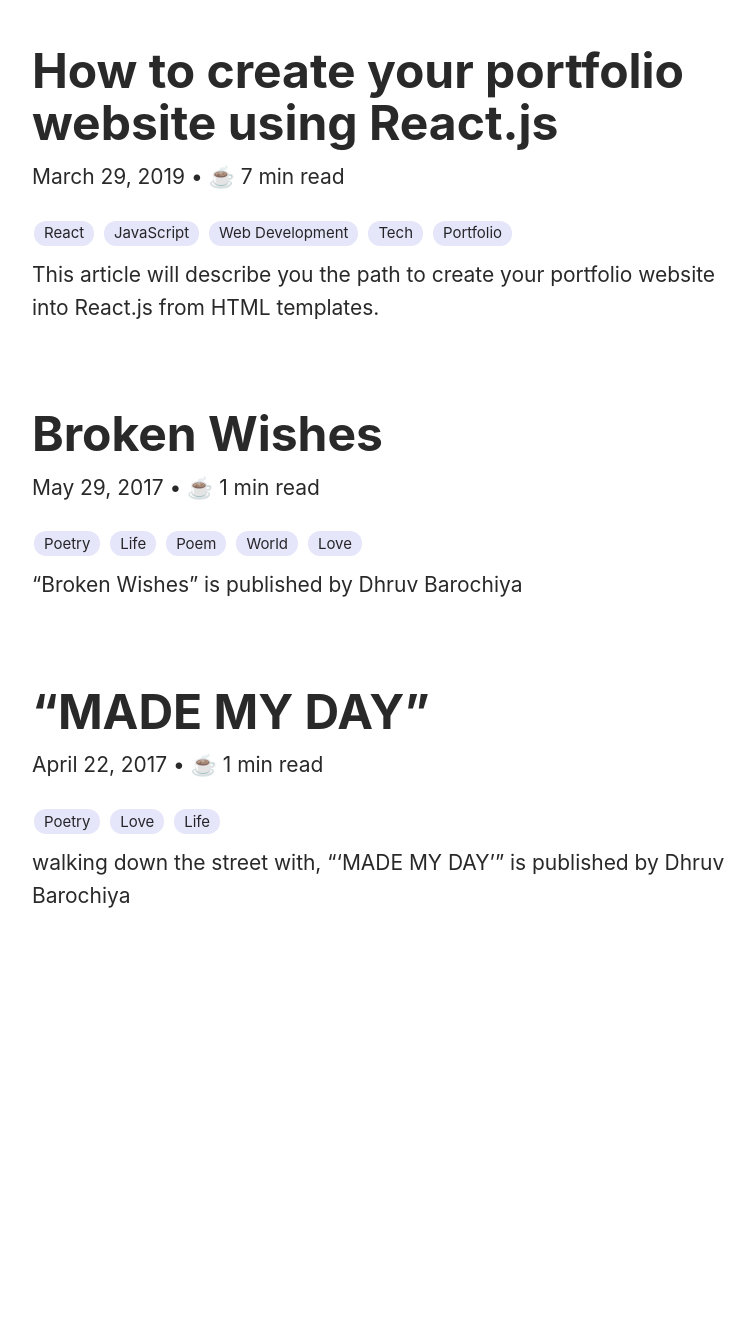
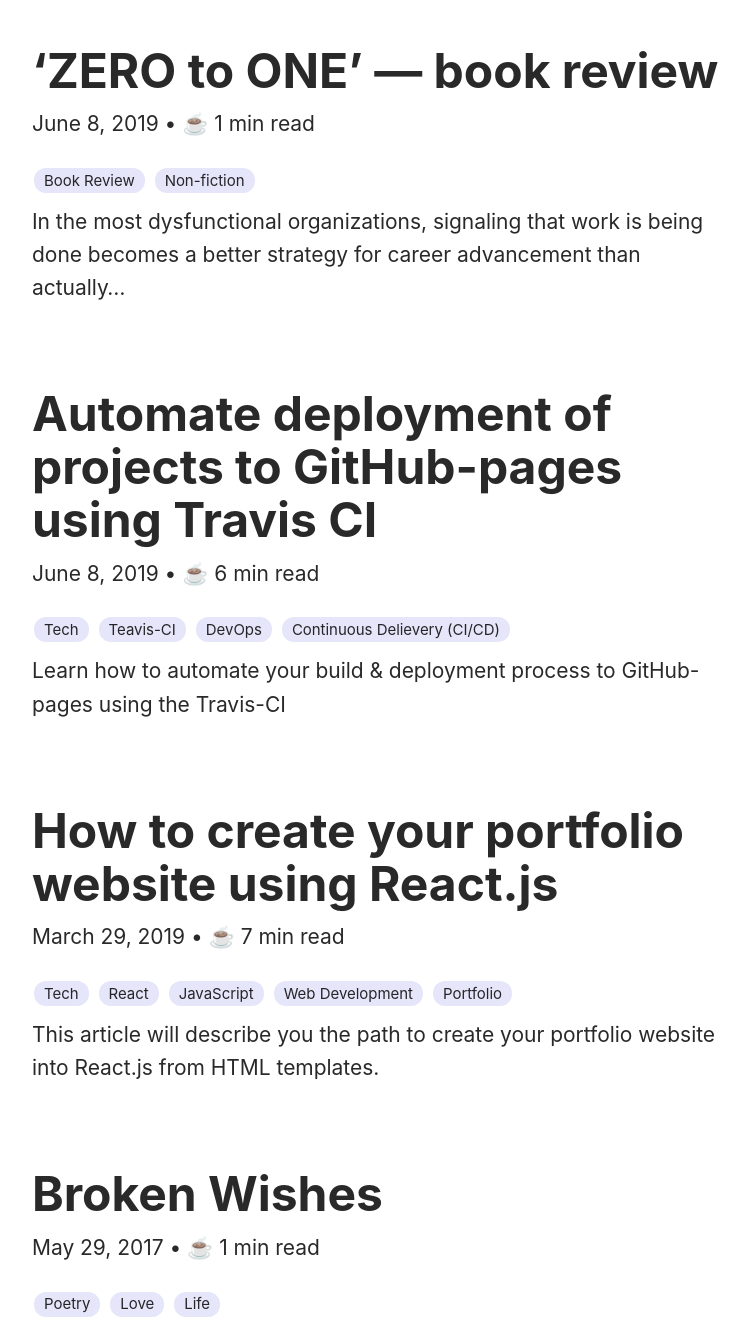
Before and after one commit to dbarochiya/blog, a Gatsby site: page / in a window 1280 px wide. Shown: the part 500-1820 px from the top of the page, without its empty margins (258-1013 px from the left). Before the commit the page ends 1454 px from the top, so only its background shows below. Built offline with nearby package versions, Linux system fonts and the light colour scheme; Gatsby itself is replaced by a stand-in of ours.

Commit message:
intial changes in blog

```diff
--- a/content/"made-my-day"/index.md
+++ b/content/"made-my-day"/index.md
@@ -1,6 +1,6 @@
 ---
 title: "“MADE MY DAY”"
-description: "walking down the street with, “‘MADE MY DAY’” is published by Dhruv Barochiya"
+description: "Few words enumrating the power of love in the life"
 date: "2017-04-22T22:23:13.251Z"
 categories:
   - Poetry
--- a/content/'zero-to-one'-book-review/index.md
+++ b/content/'zero-to-one'-book-review/index.md
@@ -2,8 +2,10 @@
 title: "‘ZERO to ONE’ — book review"
 description: "In the most dysfunctional organizations, signaling that work is being done becomes a better strategy for career advancement than actually…"
 date: "2019-06-08T12:21:10.974Z"
-categories: []
-published: false
+categories:
+  - Book Review
+  - Non-fiction
+published: true
 ---
 
 -   In the most dysfunctional organizations, signaling that work is being done becomes a better strategy for career advancement than actually doing work
--- a/content/automate-deployment-of-projects-to-github-pages-using-travis-ci/index.md
+++ b/content/automate-deployment-of-projects-to-github-pages-using-travis-ci/index.md
@@ -2,8 +2,12 @@
 title: "Automate deployment of projects to GitHub-pages using Travis CI"
 description: "Learn how to automate your build & deployment process to GitHub-pages using the Travis-CI"
 date: "2019-06-08T12:18:59.578Z"
-categories: []
-published: false
+categories:
+  - Tech
+  - Teavis-CI
+  - DevOps
+  - Continuous Delievery (CI/CD)
+published: true
 ---
 
 ![](./asset-1.png)
@@ -123,7 +127,7 @@
 
 I will mention the errors I encountered while working on my project(I would encourage you to mention the errors you have encountered) The great thing is that most of them have their own dedicated web-pages which explain the underlying problem and offers the solutions/workarounds ( Workarounds — we all love it even knowing that we shouldn’t !! )
 
--   **Using target=\_blank in HTML <href> tag :** This is more serious security flaw than it looks. You can learn more about it [here.](https://mathiasbynens.github.io/rel-noopener/)
+-   **Using target=\_blank in HTML `<href>` tag :** This is more serious security flaw than it looks. You can learn more about it [here.](https://mathiasbynens.github.io/rel-noopener/)
 -   **Redundancy in HTML code**: There were many redundant tags/class names which were making the code look like junk.
 
 Best way to prevent these errors is to install the `es-lint` plug-in in whichever text-editor you are using.
--- a/content/broken-wishes/index.md
+++ b/content/broken-wishes/index.md
@@ -1,13 +1,11 @@
 ---
 title: "Broken Wishes"
-description: "“Broken Wishes” is published by Dhruv Barochiya"
+description: "Some few wishes which never made their way in this life "
 date: "2017-05-29T19:29:31.900Z"
 categories:
   - Poetry
+  - Love
   - Life
-  - Poem
-  - World
-  - Love
 
 published: true
 canonical_link: https://medium.com/@dhruv.barochia34788/broken-promises-f163a56d9b06
--- a/content/how-to-create-your-portfolio-website-using-react.js/index.md
+++ b/content/how-to-create-your-portfolio-website-using-react.js/index.md
@@ -3,10 +3,10 @@
 description: "This article will describe you the path to create your portfolio website into React.js from HTML templates."
 date: "2019-03-29T12:45:23.309Z"
 categories:
+  - Tech
   - React
   - JavaScript
   - Web Development
-  - Tech
   - Portfolio
 
 published: true
```
Also changed, not shown: 1 other file.
